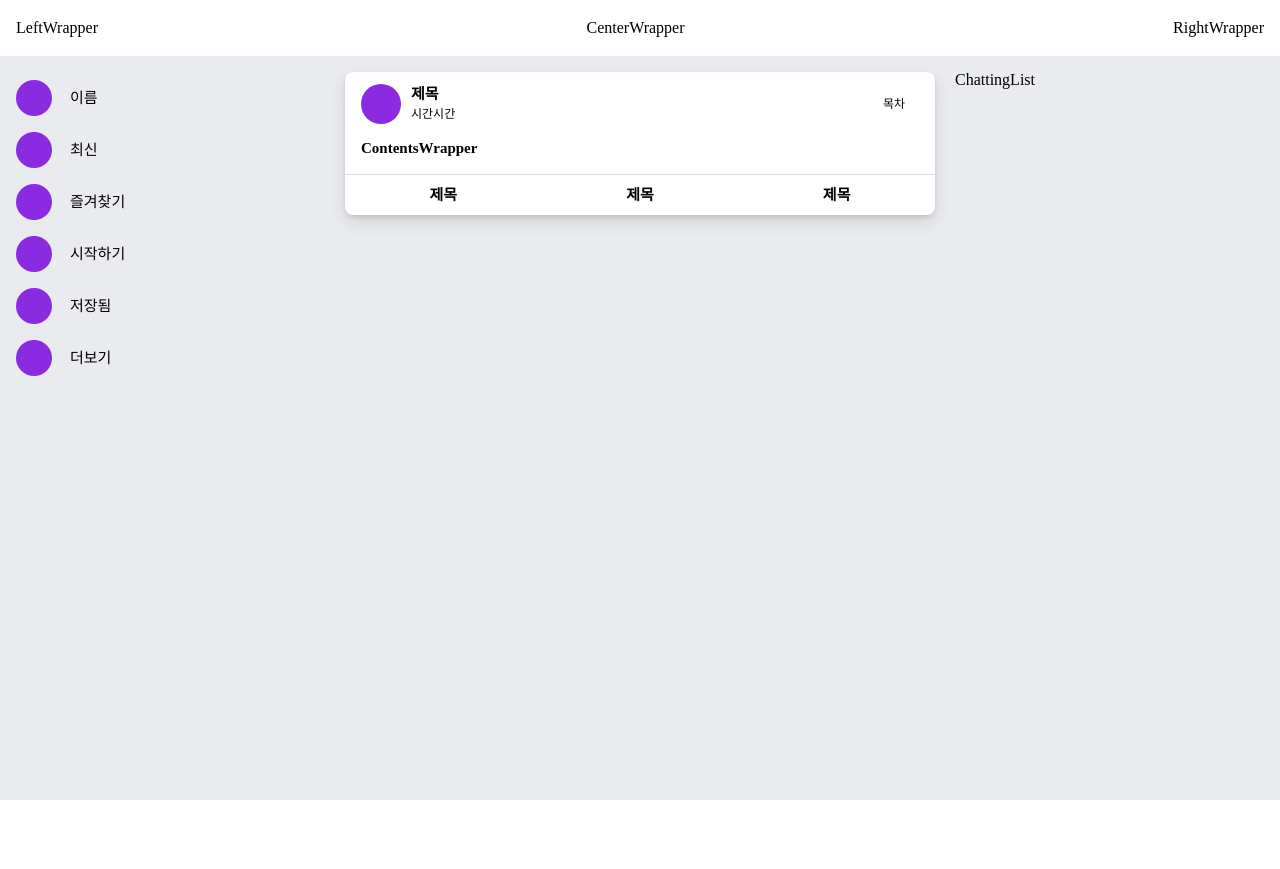
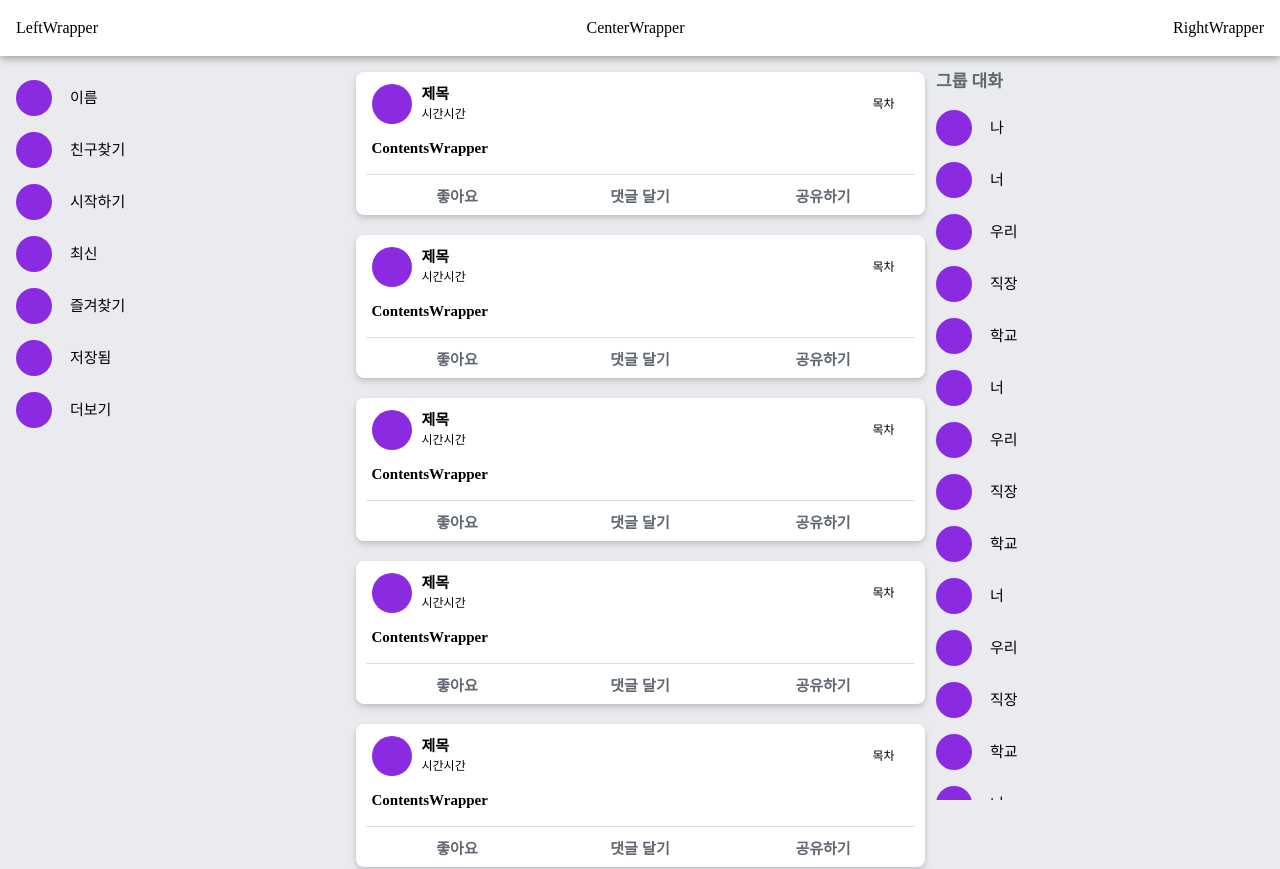
Before and after one commit to leesh235/SNS, a React (Create React App) app in the folder frontend/: page / in a window 1280 px wide. Shown: the top 869 px of the page. Before the commit the page ends 800 px from the top, so only its background shows below. Built offline with nearby package versions, Linux system fonts and the light colour scheme.

Commit message:
add main page component

```diff
--- a/frontend/src/components/card/PostCard.tsx
+++ b/frontend/src/components/card/PostCard.tsx
@@ -1,12 +1,14 @@
 import styled from "../../styles/theme-components";
 import { Text } from "../common/Text";
+import { Button2 } from "../common/button/Button2";
 
 const Wrapper = styled.article`
-  width: 590px;
+  width: 100%;
+  max-width: 590px;
   height: auto;
   border-radius: 8px;
   background-color: ${(props) => props.theme.color.white};
-  box-shadow: 0 2px 4px rgb(0 0 0 / 10%), 0 8px 16px rgb(0 0 0 / 10%);
+  box-shadow: 0 2px 4px rgb(0 0 0 / 10%), 0 4px 8px rgb(0 0 0 / 10%);
 `;
 
 const TopWrapper = styled.div`
@@ -40,12 +42,13 @@ const ContentsWrapper = styled.div`
 `;
 
 const BottomWrapper = styled.div`
-  width: 100%;
+  width: calc(100% - 20px);
   height: 40px;
   display: grid;
   grid-template-columns: repeat(3, 1fr);
   align-items: center;
   justify-items: center;
+  margin: 0 10px;
   border-top: 1px solid ${(props) => props.theme.color.lightGray};
 `;
 
@@ -90,9 +93,9 @@ export const PostCard = () => {
         />
       </ContentsWrapper>
       <BottomWrapper>
-        <Text text={"제목"} fs={"15px"} fw={600} lh={"20px"} width={"auto"} />
-        <Text text={"제목"} fs={"15px"} fw={600} lh={"20px"} width={"auto"} />
-        <Text text={"제목"} fs={"15px"} fw={600} lh={"20px"} width={"auto"} />
+        <Button2 text={"좋아요"} />
+        <Button2 text={"댓글 달기"} />
+        <Button2 text={"공유하기"} />
       </BottomWrapper>
     </Wrapper>
   );
--- a/frontend/src/components/common/button/Button2.tsx
+++ b/frontend/src/components/common/button/Button2.tsx
@@ -1,9 +1,29 @@
 import theme from "../../../styles/theme";
 import styled from "../../../styles/theme-components";
 
-const Wrapper = styled.button<StyleProps>``;
+const Wrapper = styled.button<StyleProps>`
+  width: ${(props) => props.width};
+  height: ${(props) => props.height};
+  padding: 0 16px;
+  border: none;
+  border-radius: 6px;
+  background-color: ${(props) => props.color};
+  font-size: ${(props) => props.fs};
+  font-weight: ${(props) => props.fw};
+  color: ${(props) => props.fc};
+  :hover {
+    background-color: ${(props) => props.theme.color.gray};
+  }
+`;
 
-interface StyleProps {}
+interface StyleProps {
+  width?: string;
+  height?: string;
+  fs?: string;
+  fw?: number;
+  fc?: string;
+  color?: string;
+}
 
 interface Props extends StyleProps {
   text: string;
@@ -11,9 +31,28 @@ interface Props extends StyleProps {
   onClick?: () => void;
 }
 
-export const Button2 = ({ text, type, onClick }: Props) => {
+export const Button2 = ({
+  text,
+  type,
+  width,
+  height,
+  fs,
+  fw,
+  fc,
+  color,
+  onClick,
+}: Props) => {
   return (
-    <Wrapper type={type} onClick={onClick}>
+    <Wrapper
+      type={type}
+      width={width}
+      height={height}
+      fs={fs}
+      fw={fw}
+      fc={fc}
+      color={color}
+      onClick={onClick}
+    >
       {text}
     </Wrapper>
   );
@@ -22,10 +61,10 @@ export const Button2 = ({ text, type, onClick }: Props) => {
 Button2.defaultProps = {
   text: "버튼",
   type: "button",
-  width: "364px",
-  height: "48px",
-  fs: "20px",
-  fw: 700,
-  color: theme.color.seaBule,
-  fc: theme.color.white,
+  width: "183px",
+  height: "32px",
+  fs: "15px",
+  fw: 600,
+  color: theme.color.white,
+  fc: theme.color.lightBlack,
 };
--- a/frontend/src/components/header/Header.tsx
+++ b/frontend/src/components/header/Header.tsx
@@ -1,6 +1,10 @@
 import styled from "../../styles/theme-components";
 
 const Wrapper = styled.header`
+  position: fixed;
+  top: 0;
+  left: 0;
+  right: 0;
   display: flex;
   flex-direction: row;
   align-items: center;
--- a/frontend/src/components/side/SideMenu.tsx
+++ b/frontend/src/components/side/SideMenu.tsx
@@ -1,6 +1,11 @@
 import styled from "../../styles/theme-components";
+import { Text } from "../common/Text";
 
 const Wrapper = styled.ul`
+  position: fixed;
+  top: 56px;
+  left: 0;
+  max-width: 360px;
   width: 100%;
   height: calc(100vh - 72px);
   display: flex;
@@ -50,26 +55,21 @@ const Icon = styled.div`
   margin: 12px 18px 12px 0px;
 `;
 
-const Text = styled.div`
-  font-size: 15px;
-  font-weight: 500;
-  line-height: 20px;
-`;
-
-const data = ["최신", "즐겨찾기", "시작하기", "저장됨", "더보기"];
+//이름, 저장됨: 새 페이지 / 더보기: 리스트 추가 / 나머지 컴포넌트 교체
+const data = ["친구찾기", "시작하기", "최신", "즐겨찾기", "저장됨", "더보기"];
 
 export const SideMenu = () => {
   return (
     <Wrapper>
       <Menu>
         <Icon />
-        <Text>이름</Text>
+        <Text text={"이름"} fs={"15px"} fw={500} lh={"20px"} width={"auto"} />
       </Menu>
       {data.map((val, idx) => {
         return (
           <Menu key={idx}>
             <Icon />
-            <Text>{val}</Text>
+            <Text text={val} fs={"15px"} fw={500} lh={"20px"} width={"auto"} />
           </Menu>
         );
       })}
--- a/frontend/src/components/view/ChattingList.tsx
+++ b/frontend/src/components/view/ChattingList.tsx
@@ -1,10 +1,16 @@
+import theme from "../../styles/theme";
 import styled from "../../styles/theme-components";
+import { Text } from "../common/Text";
 
 const Wrapper = styled.section`
+  position: fixed;
+  top: 56px;
+  right: 0;
+  max-width: 360px;
   width: 100%;
   height: calc(100vh - 72px);
   display: flex;
-  margin-top: 16px;
+  padding-top: 16px;
   flex-direction: column;
   justify-content: start;
   overflow-x: hidden;
@@ -28,6 +34,71 @@ const Wrapper = styled.section`
   }
 `;
 
+const Menu = styled.li`
+  height: 52px;
+  display: flex;
+  flex-direction: row;
+  align-items: center;
+  margin: 0 8px;
+  padding: 0 8px;
+  cursor: pointer;
+  &:hover {
+    background-color: ${(props) => props.theme.color.lightGray};
+    border-radius: 10px;
+  }
+`;
+
+const Icon = styled.div`
+  width: 36px;
+  height: 36px;
+  background-color: blueviolet;
+  border-radius: 18px;
+  margin: 12px 18px 12px 0px;
+`;
+
+const data = [
+  "나",
+  "너",
+  "우리",
+  "직장",
+  "학교",
+  "너",
+  "우리",
+  "직장",
+  "학교",
+  "너",
+  "우리",
+  "직장",
+  "학교",
+  "너",
+  "우리",
+  "직장",
+  "학교",
+  "너",
+  "우리",
+  "직장",
+  "학교",
+];
+
 export const ChattingList = () => {
-  return <Wrapper>ChattingList</Wrapper>;
+  return (
+    <Wrapper>
+      <Text
+        text={"그룹 대화"}
+        fs={"17px"}
+        fw={600}
+        lh={"20px"}
+        fc={theme.color.lightBlack}
+        margin={"0 0 10px 16px"}
+      />
+      {data.map((val, idx) => {
+        return (
+          <Menu key={idx}>
+            <Icon />
+            <Text text={val} fs={"15px"} fw={500} lh={"20px"} width={"auto"} />
+          </Menu>
+        );
+      })}
+    </Wrapper>
+  );
 };
--- a/frontend/src/components/view/PostList.tsx
+++ b/frontend/src/components/view/PostList.tsx
@@ -2,17 +2,36 @@ import styled from "../../styles/theme-components";
 import { PostCard } from "../card/PostCard";
 
 const Wrapper = styled.section`
-  display: flex;
-  flex-direction: column;
+  display: grid;
+  grid-template-columns: repeat(auto-fill, auto);
+  row-gap: 20px;
   align-items: center;
   padding: 0 20px;
   margin-top: 16px;
 `;
 
+const postList = [
+  "1",
+  "2",
+  "3",
+  "4",
+  "2",
+  "3",
+  "4",
+  "2",
+  "3",
+  "4",
+  "2",
+  "3",
+  "4",
+];
+
 export const PostList = () => {
   return (
     <Wrapper>
-      <PostCard />
+      {postList.map((val, idx) => {
+        return <PostCard key={idx} />;
+      })}
     </Wrapper>
   );
 };
--- a/frontend/src/components/view/Welcome.tsx
+++ b/frontend/src/components/view/Welcome.tsx
@@ -62,6 +62,7 @@ export const Welcome = () => {
         lh={"28px"}
         margin={"28px 0 32px 0"}
         text={"이성호님, Facebook에 오신 것을 환영합니다!"}
+        width={"auto"}
       />
       <BoxShadow width={"510px"}>
         <GridWrapper>
--- a/frontend/src/pages/Main.tsx
+++ b/frontend/src/pages/Main.tsx
@@ -8,11 +8,10 @@ const Wrapper = styled.main`
   width: 100%;
   display: grid;
   grid-template-columns: minmax(auto, 360px) auto minmax(auto, 360px);
+  padding-top: 56px;
   > :nth-child(2) {
     justify-items: center;
-  }
-  > :nth-child(1):nth-child(3) {
-    justify-items: start;
+    grid-column: 2 / span 1;
   }
 `;
 
--- a/frontend/src/pages/Start.tsx
+++ b/frontend/src/pages/Start.tsx
@@ -6,8 +6,12 @@ const Wrapper = styled.main`
   background-color: ${(props) => props.theme.color.gray};
   width: 100%;
   display: grid;
-  grid-template-columns: 280px 2fr 1fr;
-  justify-items: start;
+  grid-template-columns: minmax(auto, 360px) auto minmax(auto, 360px);
+  padding-top: 56px;
+  > :nth-child(2) {
+    justify-items: center;
+    grid-column: 2 / span 1;
+  }
 `;
 
 const Start = () => {
```
Lines whose indentation alone changed are shown as unchanged.
